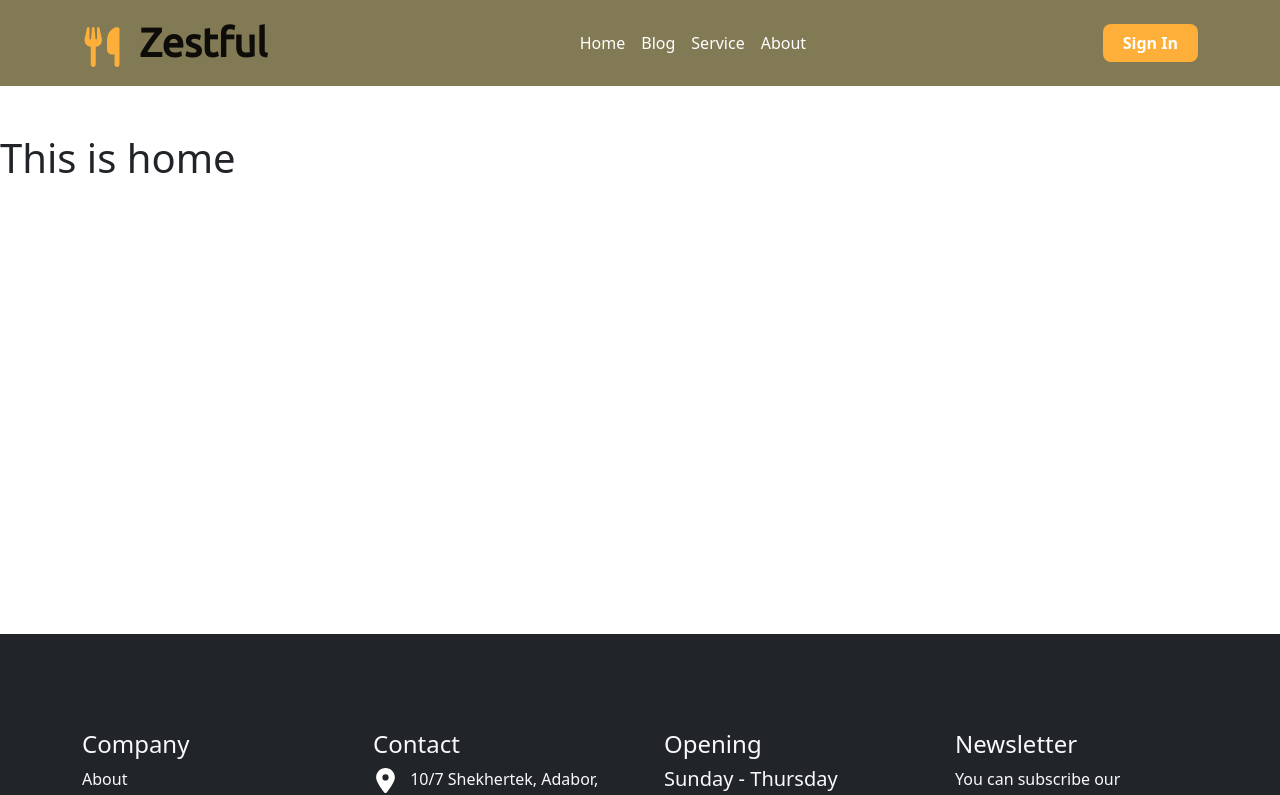
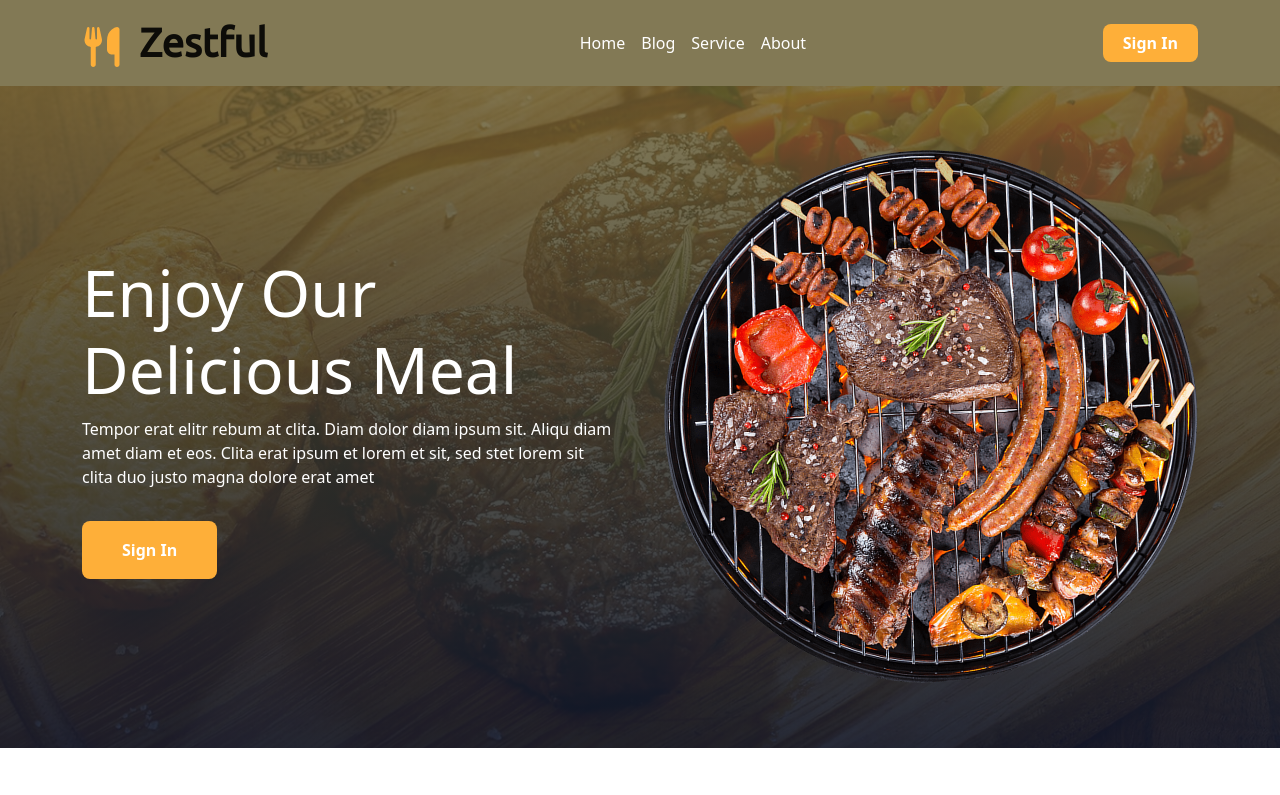
Before and after one commit to selim121/zestful-client, a React (Vite) app: page / in a window 1280 px wide. Shown: the top 795 px of the page. Built offline with nearby package versions, Linux system fonts and the light colour scheme.

Commit message:
home banner added

```diff
--- /dev/null
+++ b/src/pages/Home/Home.css
@@ -0,0 +1,25 @@
+.hero-header {
+    background: linear-gradient(rgba(104, 93, 49, 0.824), rgba(15, 23, 43, .9)), url(../../images/header/bg-hero.jpg);
+    background-position: center center;
+    background-repeat: no-repeat;
+    background-size: cover;
+}
+
+.hero-header img {
+    animation: imgRotate 50s linear infinite;
+}
+
+@keyframes imgRotate {
+    100% {
+        transform: rotate(360deg);
+    }
+}
+
+.signin-btn {
+    background-color: #feaf39;
+    color: #FFFFFF;
+    border: none;
+    border-radius: 8px;
+    padding: 17px 40px;
+    font-weight: 700;
+}
--- a/src/pages/Home/Home.jsx
+++ b/src/pages/Home/Home.jsx
@@ -1,9 +1,25 @@
+import './Home.css';
+import hero from '../../images/header/hero.png';
+import { Link } from 'react-router-dom';
 
 const Home = () => {
     return (
-        <div>
-            <h1>This is home</h1>
-        </div>
+        <>
+            <div className="container-xxl py-2 bg-dark hero-header mb-5">
+                <div className="container my-5 py-2">
+                    <div className="row align-items-center g-5">
+                        <div className="col-lg-6 text-center text-lg-start">
+                            <h1 className="display-3 text-white animated slideInLeft">Enjoy Our<br/>Delicious Meal</h1>
+                            <p className="text-white animated slideInLeft mb-4 pb-2">Tempor erat elitr rebum at clita. Diam dolor diam ipsum sit. Aliqu diam amet diam et eos. Clita erat ipsum et lorem et sit, sed stet lorem sit clita duo justo magna dolore erat amet</p>
+                            <Link to="/sign-in"><button className='signin-btn'>Sign In</button></Link>
+                        </div>
+                        <div className="col-lg-6 text-center text-lg-end overflow-hidden">
+                            <img className="img-fluid" src={hero} alt="" />
+                        </div>
+                    </div>
+                </div>
+            </div>
+        </>
     );
 };
 
--- a/src/pages/Shared/Footer/Footer.css
+++ b/src/pages/Shared/Footer/Footer.css
@@ -1,3 +1,7 @@
+.footer-bg {
+    background-color: rgba(104, 93, 49, 0.824) !important;
+}
+
 .icon {
     height: 25px;
     width: 25px;
--- a/src/pages/Shared/Footer/Footer.jsx
+++ b/src/pages/Shared/Footer/Footer.jsx
@@ -10,7 +10,7 @@ import './Footer.css';
 const Footer = () => {
     return (
         <>
-            <div className="container-fluid bg-dark text-light pt-5">
+            <div className="container-fluid footer-bg text-light pt-5">
                 <div className="container py-5">
                     <div className="row g-5">
                         <div className="col-lg-3 col-md-6">
--- a/src/pages/Shared/Header/Header.jsx
+++ b/src/pages/Shared/Header/Header.jsx
@@ -9,9 +9,9 @@ const Header = () => {
 
     return (
         <>
-            <Navbar className='d-flex justify-content-between navbar-bg mb-5' expand="lg">
+            <Navbar className='d-flex justify-content-between navbar-bg' expand="lg">
                 <Container>
-                    <Navbar.Brand className='fs-1 fw-bold title color-primary' href="/"><img className='logo me-2' src={logo} alt="" /> Zestful</Navbar.Brand>
+                    <Navbar.Brand className='fs-1 fw-bold title color-primary' ><img className='logo me-2' src={logo} alt="" /> Zestful</Navbar.Brand>
                     <Navbar.Toggle className='color-primary' aria-controls="basic-navbar-nav" />
                     <Navbar.Collapse id="basic-navbar-nav">
                         <Nav className="ms-auto">
```
Also changed, not shown: src/images/header/bg-hero.jpg (added), src/images/header/hero.png (added).
